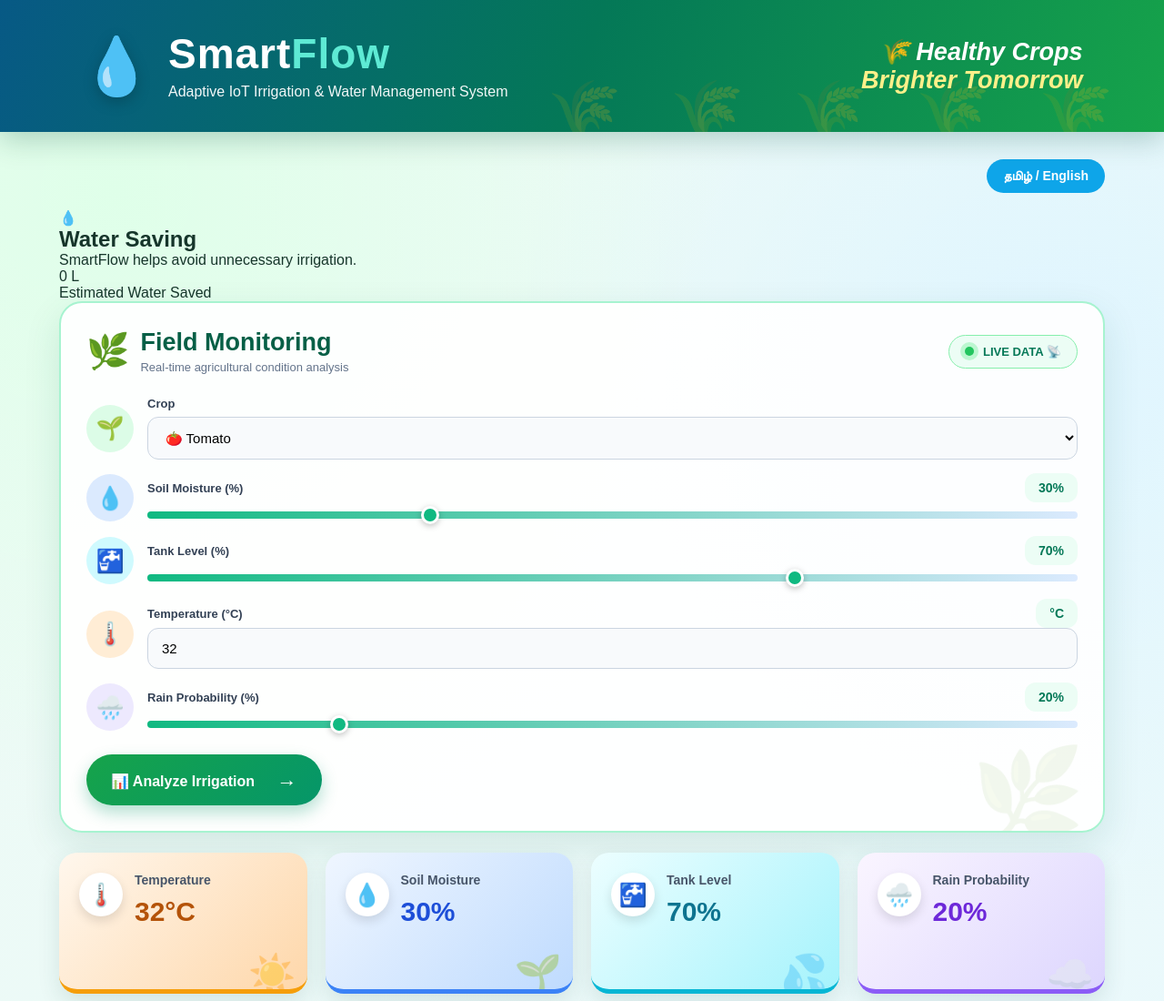
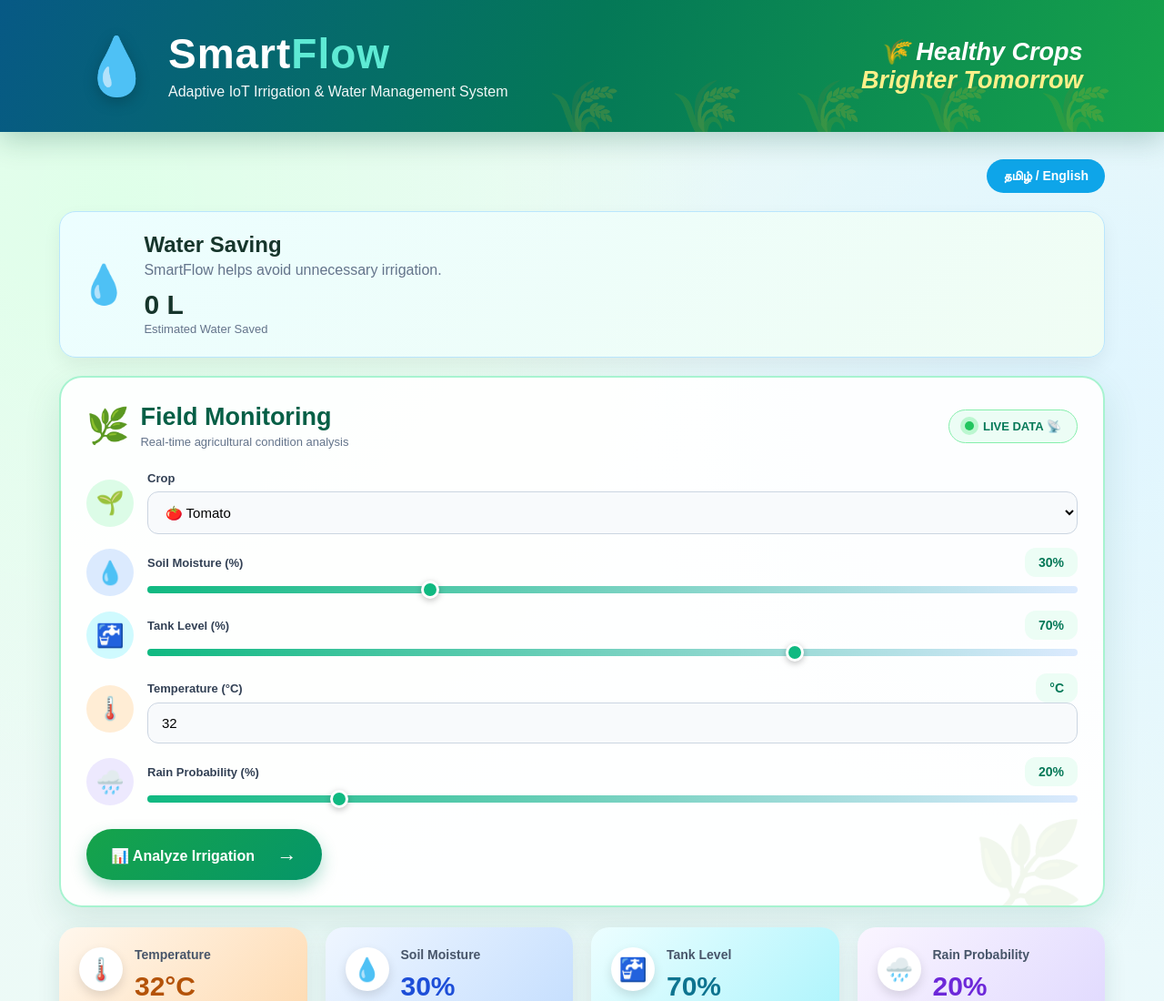
Before and after one commit to ezhilarasie2025ece-oss/SmartFlow-IoT-Irrigation, a plain HTML site: page dashboard/index.html in a window 1280 px wide. Shown: the top 1100 px of the page at 91% size. Drawn offline with Linux system fonts and the light colour scheme.

Commit message:
Style water saving analytics card

```diff
--- a/dashboard/style.css
+++ b/dashboard/style.css
@@ -1218,3 +1218,42 @@ footer {
     transform: translateY(-1px);
     opacity: 0.9;
 }
+
+/* =========================================
+   WATER SAVING ANALYTICS
+========================================= */
+
+.water-saving-card {
+    display: flex;
+    align-items: center;
+    gap: 18px;
+    margin: 20px 0;
+    padding: 22px;
+    border-radius: 18px;
+    background: linear-gradient(135deg, #ecfeff, #f0fdf4);
+    border: 1px solid #bae6fd;
+    box-shadow: 0 8px 20px rgba(0, 0, 0, 0.06);
+}
+
+.saving-icon {
+    font-size: 42px;
+}
+
+.saving-content h2 {
+    margin: 0 0 5px;
+}
+
+.saving-content p {
+    margin: 0 0 12px;
+    color: #64748b;
+}
+
+.saving-value {
+    font-size: 30px;
+    font-weight: 800;
+}
+
+.saving-content span {
+    font-size: 13px;
+    color: #64748b;
+}
```
